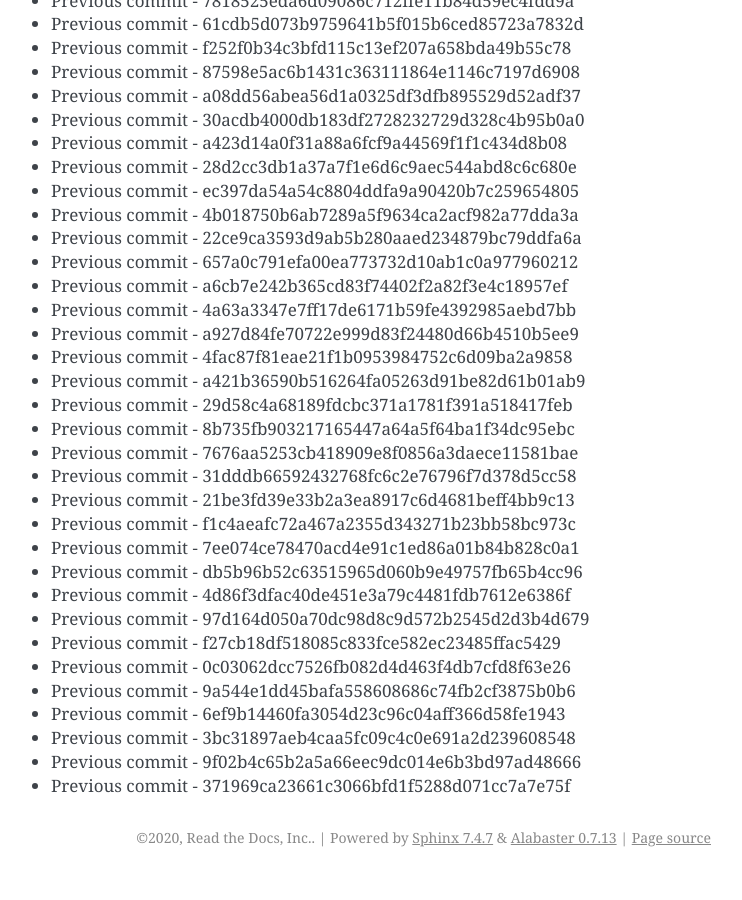
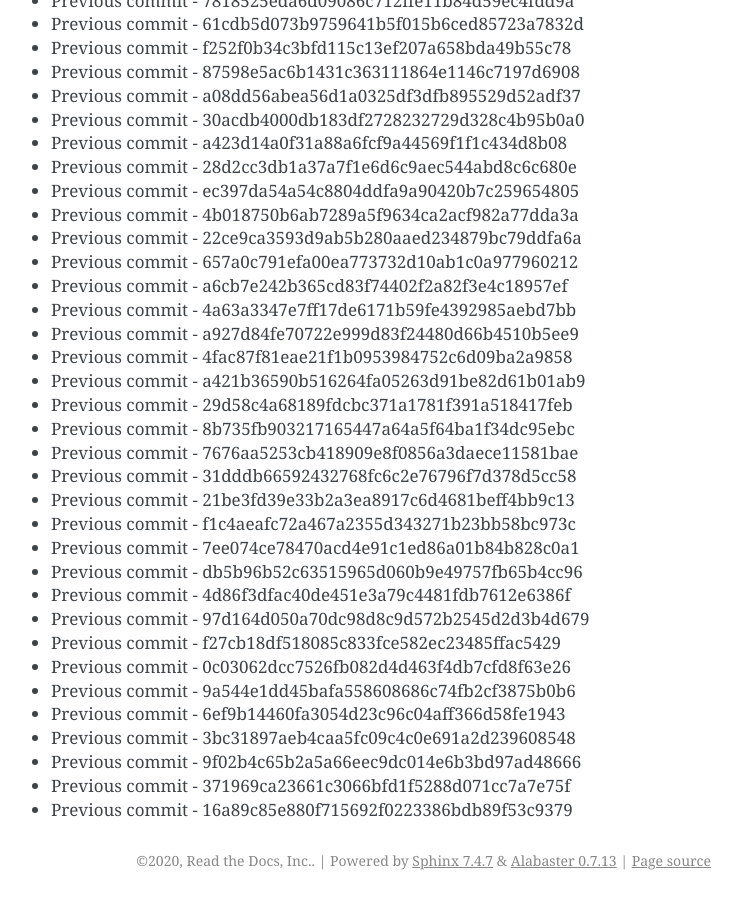
Before and after one commit to readthedocs/rtd-git-stresstest, a Sphinx documentation site: the page built from docs/updates.rst, in a window 1280 px wide and 900 px high, scrolled down 25142 px. Shown: the whole window, without its empty margins (399-1141 px from the left). Built offline with Sphinx 7.4.7, drawn with Linux system fonts in a browser that asks for light colours; before the commit the page ends 26019 px from its top, so only the background shows below that.

Commit message:
Generating commit from previous: 16a89c85e880f715692f0223386bdb89f53c9379

```diff
--- a/docs/updates.rst
+++ b/docs/updates.rst
@@ -1088,3 +1088,4 @@ It can be tested for any performance characteristics.
 * Previous commit - 3bc31897aeb4caa5fc09c4c0e691a2d239608548
 * Previous commit - 9f02b4c65b2a5a66eec9dc014e6b3bd97ad48666
 * Previous commit - 371969ca23661c3066bfd1f5288d071cc7a7e75f
+* Previous commit - 16a89c85e880f715692f0223386bdb89f53c9379
```
